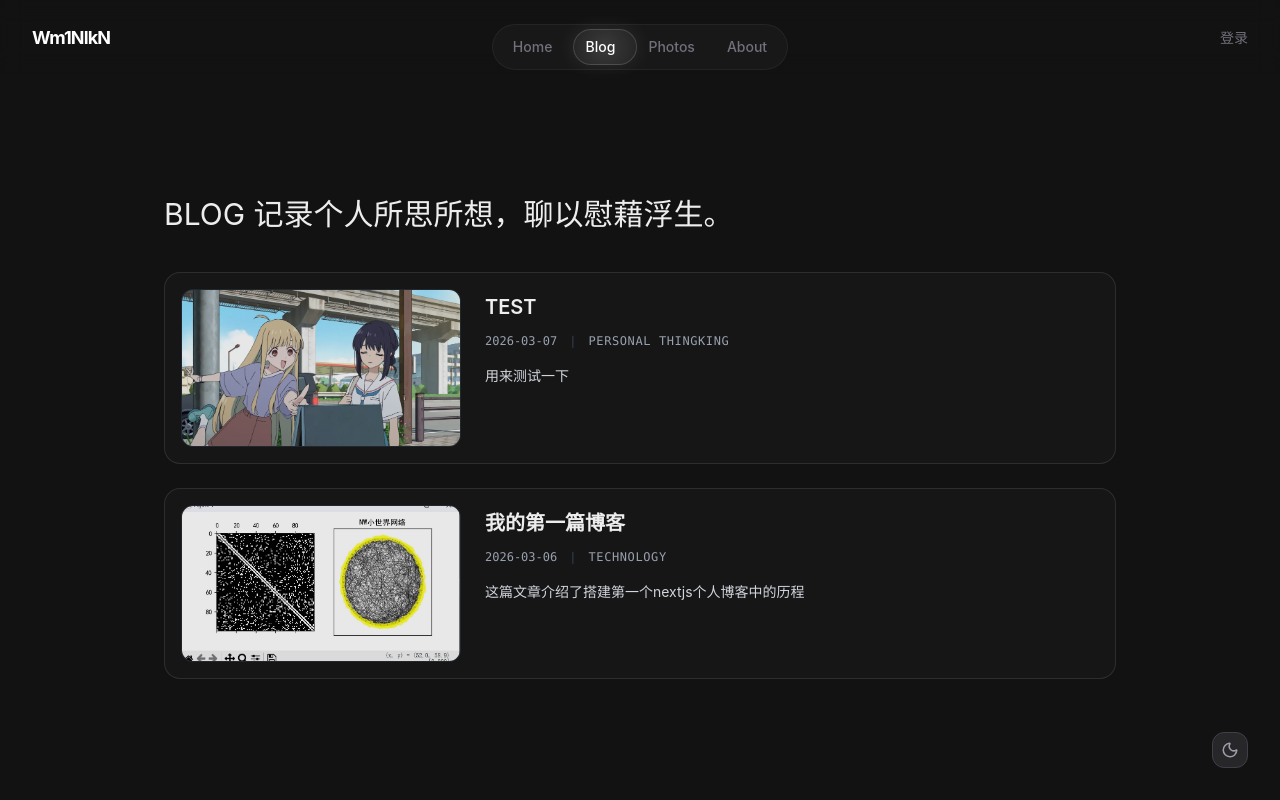
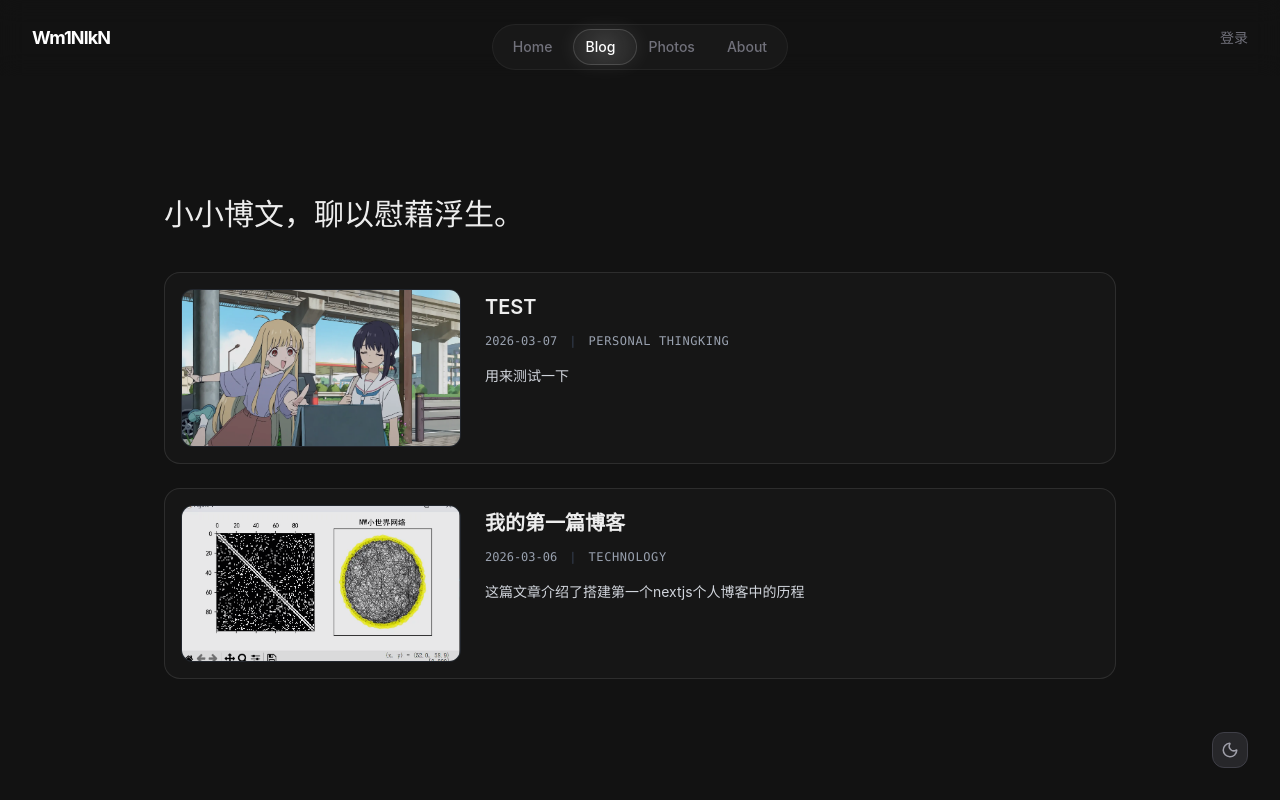
Before and after one commit to WNN6231/NextjsBlog, a Next.js app: page /blog in a window 1280 px wide. Shown: the top 800 px of the page. Built offline with nearby package versions, Linux system fonts and the light colour scheme.

Commit message:
展示页更改

```diff
--- a/app/blog/page.tsx
+++ b/app/blog/page.tsx
@@ -32,7 +32,7 @@ export default function BlogListPage() {
 
         <div className="mb-10">
           <TextScramble className='font-sans text-3xl uppercase'>
-            {"Blog\n记录个人所思所想，聊以慰藉浮生。"}
+            {"小小博文，聊以慰藉浮生。"}
           </TextScramble>
         </div>
 
```
